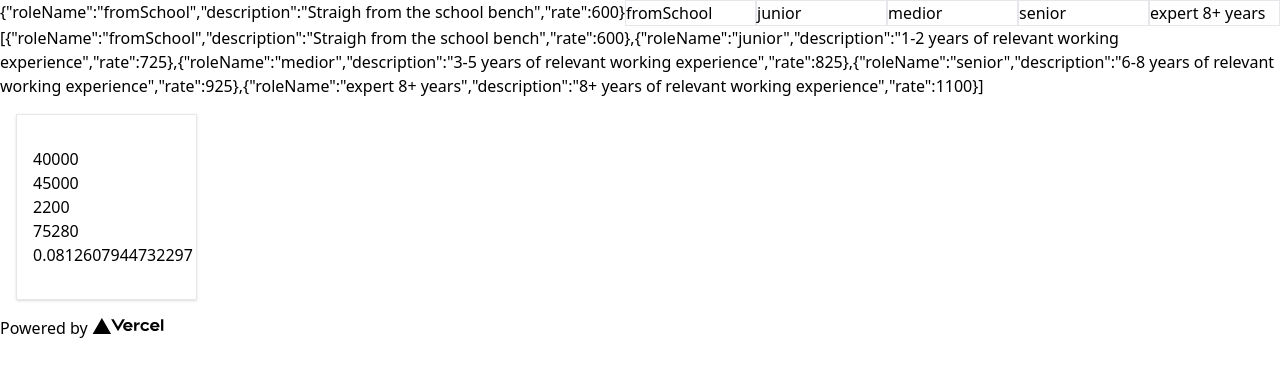
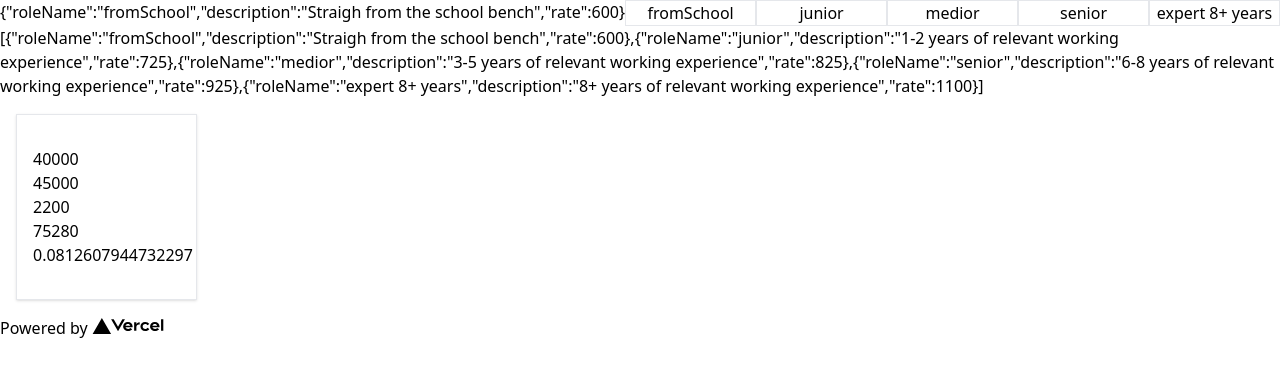
Before and after one commit to limlim1986/budget-tool, a Next.js app in the folder shiftkey-offer/: page / in a window 1280 px wide. Shown: the top 376 px of the page. Built offline with nearby package versions, Linux system fonts and the light colour scheme.

Commit message:
selection of role work

```diff
--- a/shiftkey-offer/components/Selector.tsx
+++ b/shiftkey-offer/components/Selector.tsx
@@ -8,14 +8,22 @@ type SelectorProps = {
 }
 
 const Selector = ({ roles, selectedRole, setSelectedRole }: SelectorProps) => {
-  const setRole = (e: HTMLDivElement) => {
-    console.log(e.id);
+  const setRole = (e: HTMLButtonElement) => {
+    var role = roles.find(r => {
+      return r.roleName === e.id
+    });
+
+    setSelectedRole(role);
   }
 
   return (<div className='flex'>
     <div>{JSON.stringify(selectedRole)}</div>
     {roles.map((role, i) => (
-      <div onClick={({ currentTarget }) => setRole(currentTarget)} className='flex-1 border' key={role.roleName} id={role.roleName}>{role.roleName}</div>
+      <button onClick={({ currentTarget }) => setRole(currentTarget)}
+        className='flex-1 border'
+        key={role.roleName}
+        id={role.roleName}>{role.roleName}
+      </button>
     ))}
   </div>)
 }
```
